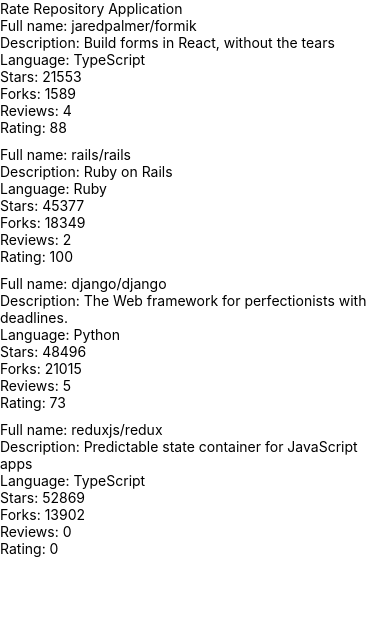
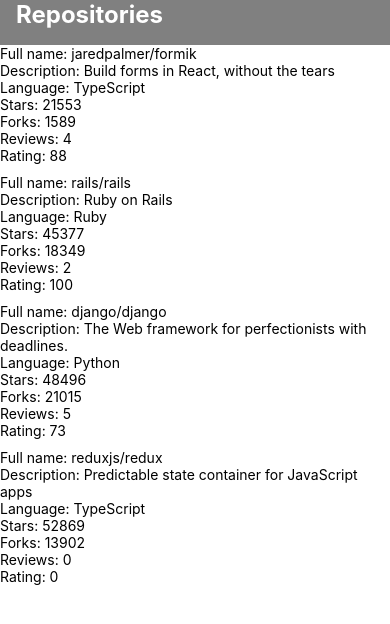
Before and after one commit to TorriEetu/rate-repository-app, a React Native app: screen / in a window 390 px wide. Shown: the top 624 px of the page. Built offline with nearby package versions, Linux system fonts and the light colour scheme.

Commit message:
task 10.4 done

```diff
--- /dev/null
+++ b/src/components/AppBar.jsx
@@ -0,0 +1,37 @@
+import { View, StyleSheet, Text, Pressable } from 'react-native';
+import Constants from 'expo-constants';
+
+const styles = StyleSheet.create({
+  container: {
+    paddingTop: Constants.statusBarHeight,
+    backgroundColor: 'gray',
+    flexWrap: 'wrap',
+    alignItems: 'flex-start',
+    flexDirection: 'row',
+    // ...
+  },
+  item: {
+    //Probably bad way to do this
+    paddingTop: Constants.statusBarHeight / 2,
+    backgroundColor: 'gray',
+    fontSize: 24,
+    padding: 16,
+    fontWeight: 'bold',
+    color: 'white',
+    textAlign: 'justify',
+    flexDirection: 'column',
+  },
+  // ...
+});
+
+const AppBar = () => {
+  return (
+    <View style={styles.container}>
+      <Pressable onPress={() => console.log('Repositories')}>
+        <Text style={styles.item}>Repositories</Text>
+      </Pressable>
+    </View>
+  );
+};
+
+export default AppBar;
--- a/src/components/Main.jsx
+++ b/src/components/Main.jsx
@@ -1,19 +1,11 @@
-import Constants from 'expo-constants';
-import { Text, StyleSheet, View } from 'react-native';
+import { View } from 'react-native';
 import RepositoryList from './Repository/RepositoryList';
-
-const styles = StyleSheet.create({
-  container: {
-    marginTop: Constants.statusBarHeight,
-    flexGrow: 1,
-    flexShrink: 1,
-  },
-});
+import AppBar from './AppBar';
 
 const Main = () => {
   return (
-    <View style={styles.container}>
-      <Text>Rate Repository Application</Text>
+    <View>
+      <AppBar></AppBar>
       <RepositoryList></RepositoryList>
     </View>
   );
```
